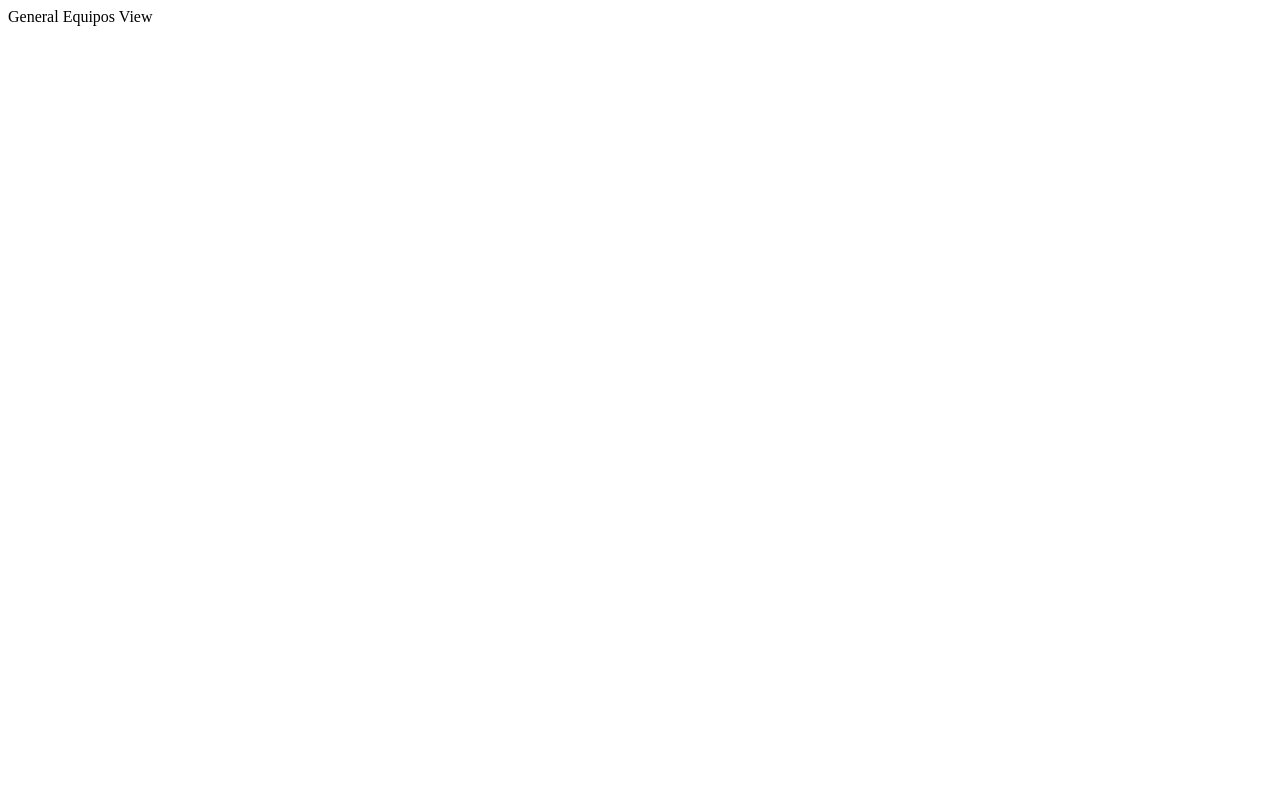
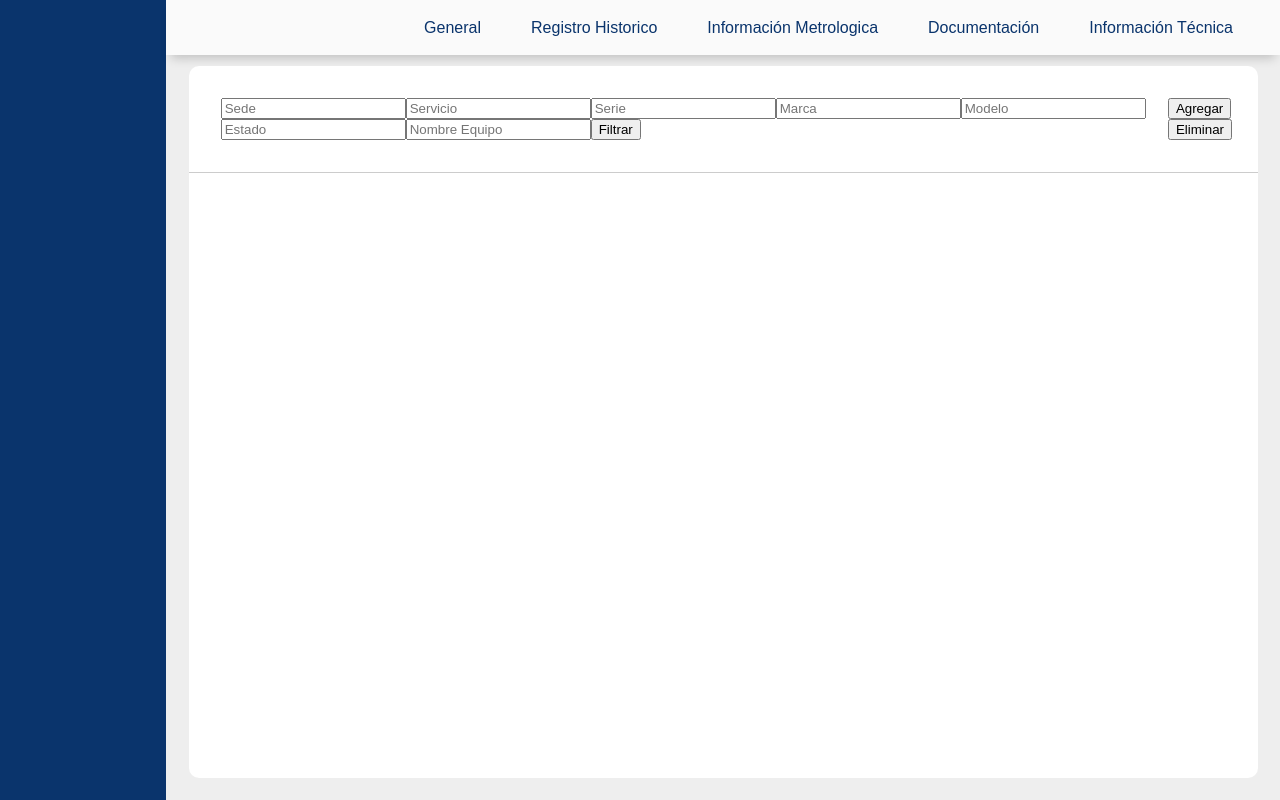
Before and after one commit to isabellavasquezg/ProyectoFinal_MGV, a Vue app in the folder Frontend/LIME/: page / in a window 1280 px wide. Built offline with nearby package versions, Linux system fonts and the light colour scheme; the HTML template or start-up script is replaced by a standard one.

Commit message:
primer_avance_frontend

```diff
--- a/Frontend/LIME/package.json
+++ b/Frontend/LIME/package.json
@@ -9,7 +9,8 @@
     "preview": "vite preview"
   },
   "dependencies": {
-    "vue": "^3.5.24"
+    "vue": "^3.5.24",
+    "vue-router": "^4.0.13"
   },
   "devDependencies": {
     "@vitejs/plugin-vue": "^6.0.1",
--- a/Frontend/LIME/src/views/GeneralEquipos.vue
+++ b/Frontend/LIME/src/views/GeneralEquipos.vue
@@ -1,7 +1,113 @@
 <script>
 </script>
 <template>
-    <div>General Equipos View</div>
+<div class="background">
+    <div class="slidebar">
+    </div>
+    <div class="menuPrincipal">
+        <div class="menuPrincipal--navbar">
+            <button class="navbar--opciones">General</button>
+            <button class="navbar--opciones">Registro Historico</button>
+            <button class="navbar--opciones">Información Metrologica</button>
+            <button class="navbar--opciones">Documentación</button>
+            <button class="navbar--opciones">Información Técnica</button>
+        </div>
+        <div class="menuPrincipal--tablaPrincipal">
+            <div class="tablaPrincipal--filtros">
+                <form class="tablaPrincipal--formFiltros">
+                    <input class="filtros--inputs" type="text" placeholder="Sede" />
+                    <input class="filtros--inputs" type="text" placeholder="Servicio" />
+                    <input class="filtros--inputs" type="text" placeholder="Serie" />
+                    <input class="filtros--inputs" type="text" placeholder="Marca" />
+                    <input class="filtros--inputs" type="text" placeholder="Modelo" />
+                    <input class="filtros--inputs" type="text" placeholder="Estado" />
+                    <input class="filtros--inputs" type="text" placeholder="Nombre Equipo" />
+                    <button type="submit">Filtrar</button>
+                </form>
+                <div class="menubotones">
+                        <button type="button">Agregar</button>
+                        <button type="button">Eliminar</button>
+                </div>
+            </div>
+            <div class="contenedorTabla">
+            </div>
+        </div>
+    </div>
+</div>
 </template>
 <style>
+    body{
+        margin: 0;
+        font-family: sans-serif;
+    }
+    .background{
+        background-color: #eeeeee;
+        height: 100vh;
+        width: 100vw;
+        display:flex;
+        flex-direction: row;
+    }
+    .slidebar{
+        background-color: #0a346c;
+        width: 13%;
+        height: 100%;
+    }
+    .menuPrincipal{
+        width: 87%;
+        height: 100%;
+        display:flex;
+        flex-direction: column;
+    }
+    .menuPrincipal--navbar{
+        padding-left: 20%;
+        box-sizing: border-box;
+        background-color: #ffffffbb;
+        height: 7%;
+        width: 100%;
+        align-items: center;
+        box-shadow: 0px 8px 10px -5px rgba(0, 0, 0, 0.2);
+        display:flex;
+        flex-direction: row;
+    }
+    .navbar--opciones{
+        background-color: transparent;
+        color: #0a346c;
+        border: none;
+        font-size: 16px;
+        margin-left: 20px;
+        cursor: pointer;
+        padding: 10px 15px;
+        transition: background-color 0.3s, color 0.3s;
+    }
+    .navbar--opciones:hover{
+        border-bottom: 2px solid #00a89d;
+    }
+    .navbar--opciones:active{
+        transform: scale(0.98);
+    }
+    .menuPrincipal--tablaPrincipal{
+        margin: 2% 2%;
+        margin-top: 1%;
+        box-sizing: border-box;
+        width: 96%;
+        height: 90%;
+        background-color: #ffffff;
+        border-radius: 10px;
+        display:flex;
+        flex-direction: column;
+    }
+    .tablaPrincipal--filtros{
+        padding-left: 3%;
+        height: 15%;
+        width: 100%;
+        box-sizing: border-box;
+        border-bottom: 1px solid #cccccc;
+        display:flex;
+        flex-direction: row;
+        align-items: center;
+    }
+    .contenedorTabla{
+        height: 85%;
+        width: 100%;
+    }
 </style>
```
Also changed, not shown: 1 other file (tests, documents, lock files or other folders).
